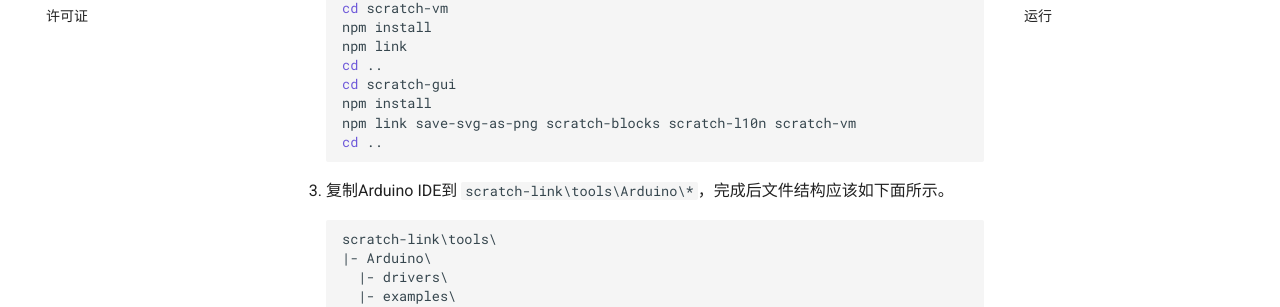
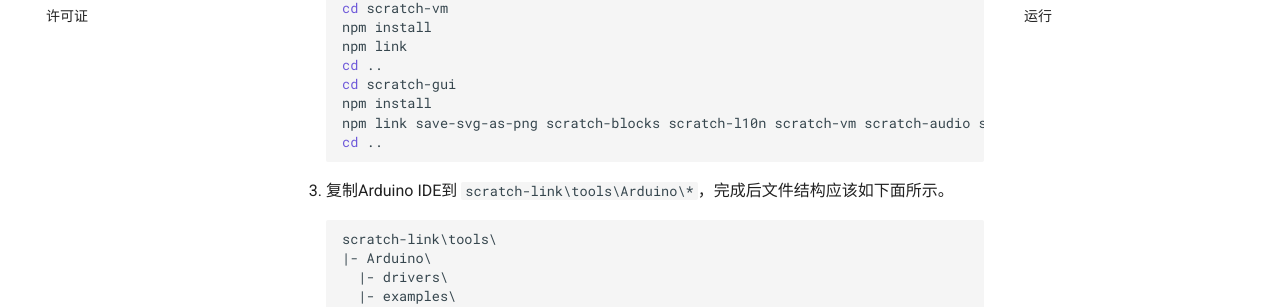
Before and after one commit to huaxiuyiwei/wiki-zh, an MkDocs documentation site: the page built from docs/install-software-developer.md, in a window 1280 px wide and 900 px high, scrolled down 1123 px. Shown: the part 146-453 px from the top of the window. Built offline with MkDocs 1.6.1 and Material for MkDocs 9.7.7, drawn with Linux system fonts in a browser that asks for light colours; comment, search, counter and statistics services are not loaded.

Commit message:
Update install-software-developer.md

````diff
--- a/docs/install-software-developer.md
+++ b/docs/install-software-developer.md
@@ -54,7 +54,7 @@
     cd ..
     cd scratch-gui
     npm install
-    npm link save-svg-as-png scratch-blocks scratch-l10n scratch-vm
+    npm link save-svg-as-png scratch-blocks scratch-l10n scratch-vm scratch-audio scratch-render
     cd ..
     ```
 
````
